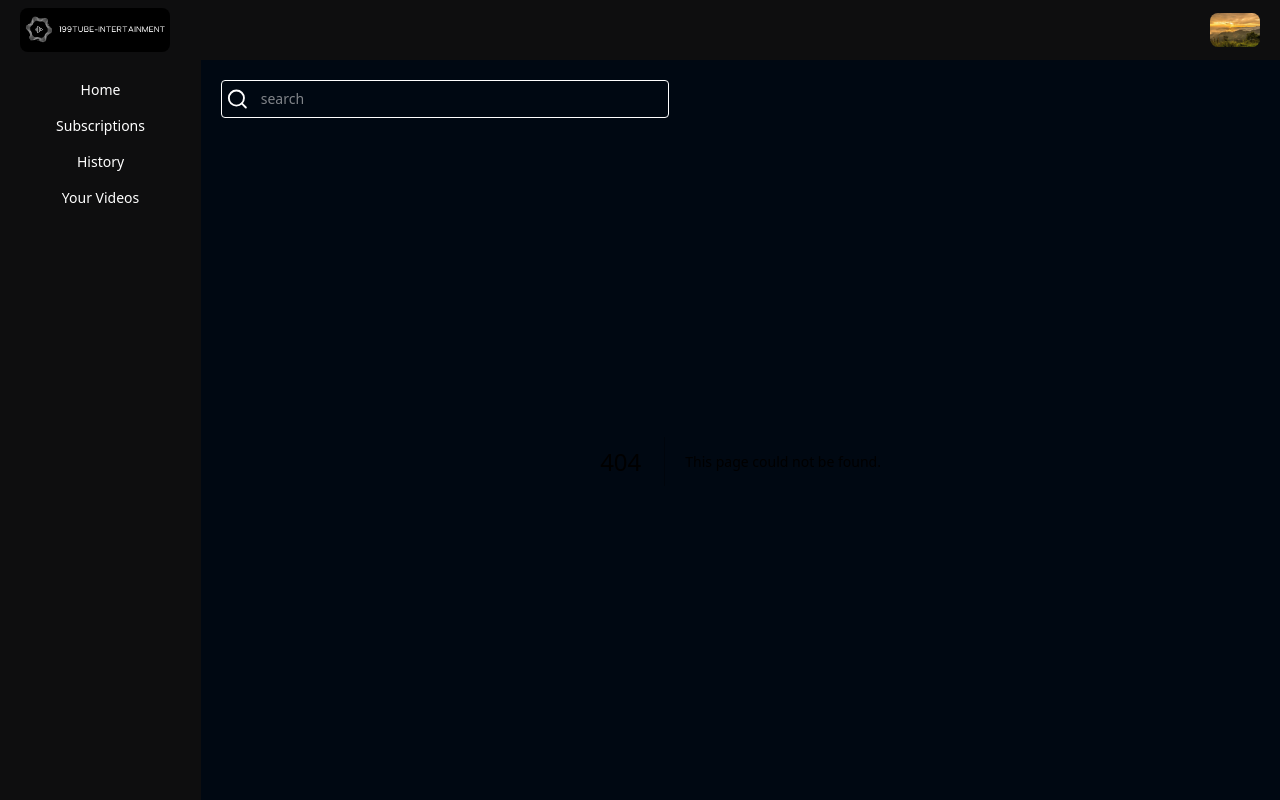
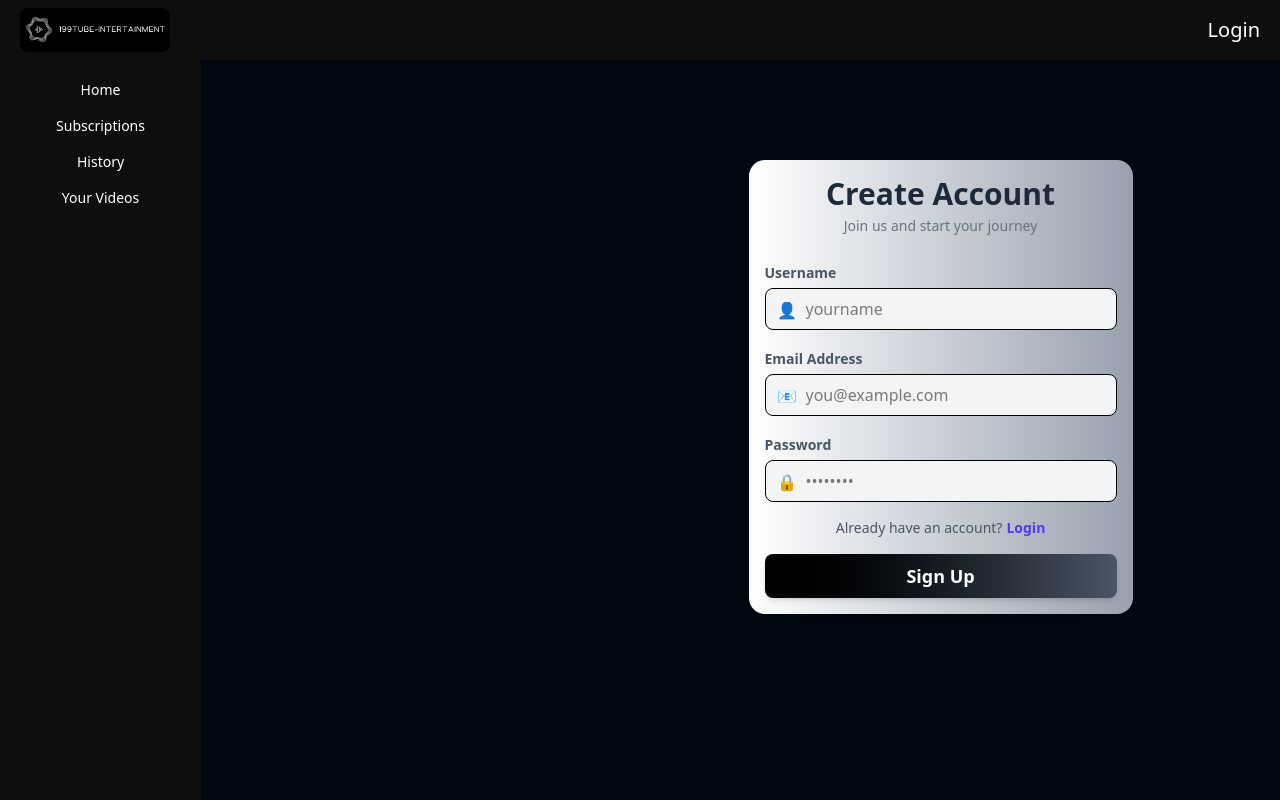
Before and after one commit to haroonwebs/199tube-app-frontend, a Next.js app: page /auth/signup in a window 1280 px wide. Before the commit this address had no page. Built offline with nearby package versions, Linux system fonts and the light colour scheme.

Commit message:
ui for login and signup form completed

```diff
--- /dev/null
+++ b/app/apiData/fetchVideos.ts
@@ -0,0 +1,6 @@
+import axios from "axios";
+
+export const FetchVideos = async () => {
+  const res = await axios.get("http://localhost:8000/api/v1/videos/");
+  return res.data;
+};
--- /dev/null
+++ b/app/auth/login/page.tsx
@@ -0,0 +1,90 @@
+"use client";
+import { useRef } from "react";
+import { toast } from "react-toastify";
+import Link from "next/link";
+
+const Login = () => {
+  const emailRef = useRef<HTMLInputElement>(null);
+  const passwordRef = useRef<HTMLInputElement>(null);
+
+  const handleLogin = async (e: any) => {
+    e.preventDefault();
+
+    const userData = {
+      email: emailRef?.current?.value,
+      password: passwordRef?.current?.value,
+    };
+  };
+
+  return (
+    <div className="flex items-center justify-center mt-20 ml-100">
+      <div className="w-full max-w-sm bg-linear-to-r from-white to-gray-400 rounded-2xl shadow-2xl p-4 animate-fadeIn">
+        {/* Header */}
+        <div className="text-center mb-6">
+          <h2 className="text-3xl font-bold text-gray-800">Login</h2>
+          <p className="text-sm text-gray-500 mt-1">
+            Login to continue your journey
+          </p>
+        </div>
+
+        {/* Form */}
+        <form onSubmit={handleLogin} className="space-y-4">
+          {/* Email */}
+          <div>
+            <label className="text-sm font-semibold text-gray-600">
+              Email Address
+            </label>
+            <div className="relative mt-1">
+              <input
+                type="email"
+                placeholder="you@example.com"
+                required
+                ref={emailRef}
+                className="w-full pl-10 pr-3 py-2 border rounded-lg outline-none focus:ring-1 focus:ring-gray-800 focus:border-black"
+              />
+              <span className="absolute left-3 top-2.5 text-gray-400">📧</span>
+            </div>
+          </div>
+
+          {/* Password */}
+          <div>
+            <label className="text-sm font-semibold text-gray-600">
+              Password
+            </label>
+            <div className="relative mt-1">
+              <input
+                type="password"
+                placeholder="••••••••"
+                required
+                ref={passwordRef}
+                className="w-full pl-10 pr-3 py-2 border rounded-lg outline-none focus:ring-1 focus:ring-gray-800 focus:border-black"
+              />
+              <span className="absolute left-3 top-2.5 text-gray-400">🔒</span>
+            </div>
+          </div>
+
+          {/* Signup */}
+          <p className="text-sm text-center text-gray-600">
+            Don’t have an account?
+            <Link
+              href="/auth/signup"
+              className="text-blue-600 font-semibold ml-1 hover:underline"
+            >
+              Sign up
+            </Link>
+          </p>
+
+          {/* Button */}
+          <button
+            type="submit"
+            className="w-full bg-linear-to-r from-black to-gray-600 text-white py-2 rounded-lg font-semibold hover:scale-105 transition-transform duration-200 shadow-md"
+          >
+            Login
+          </button>
+        </form>
+      </div>
+    </div>
+  );
+};
+
+export default Login;
--- /dev/null
+++ b/app/auth/signup/page.tsx
@@ -0,0 +1,108 @@
+"use client";
+import { useRef } from "react";
+import { toast } from "react-toastify";
+import Link from "next/link";
+
+const SignUp = () => {
+  const usernameRef = useRef<HTMLInputElement>(null);
+  const emailRef = useRef<HTMLInputElement>(null);
+  const passwordRef = useRef<HTMLInputElement>(null);
+
+  const handleRegister = async (e: any) => {
+    e.preventDefault();
+    const userData = {
+      email: emailRef?.current?.value,
+      password: passwordRef?.current?.value,
+      username: usernameRef?.current?.value,
+    };
+  };
+
+  return (
+    <div className="flex items-center justify-center mt-20 ml-100">
+      <div className="w-full max-w-sm bg-linear-to-r from-white to-gray-400 rounded-2xl shadow-2xl p-4">
+        {/* Header */}
+        <div className="text-center mb-6">
+          <h2 className="text-3xl font-bold text-gray-800">Create Account</h2>
+          <p className="text-sm text-gray-500 mt-1">
+            Join us and start your journey
+          </p>
+        </div>
+
+        {/* Form */}
+        <form onSubmit={handleRegister} className="space-y-4">
+          {/* Username */}
+          <div>
+            <label className="text-sm font-semibold text-gray-600">
+              Username
+            </label>
+            <div className="relative mt-1">
+              <input
+                type="text"
+                placeholder="yourname"
+                required
+                ref={usernameRef}
+                className="w-full pl-10 pr-3 py-2 bg-gray-100 border rounded-lg outline-none focus:ring-1 focus:ring-gray-800 focus:border-black"
+              />
+              <span className="absolute left-3 top-2.5 text-gray-400">👤</span>
+            </div>
+          </div>
+
+          {/* Email */}
+          <div>
+            <label className="text-sm font-semibold text-gray-600">
+              Email Address
+            </label>
+            <div className="relative mt-1">
+              <input
+                type="email"
+                placeholder="you@example.com"
+                required
+                ref={emailRef}
+                className="w-full pl-10 pr-3 py-2 bg-gray-100 border rounded-lg outline-none focus:ring-1 focus:ring-gray-800 focus:border-black"
+              />
+              <span className="absolute left-3 top-2.5 text-gray-400">📧</span>
+            </div>
+          </div>
+
+          {/* Password */}
+          <div>
+            <label className="text-sm font-semibold text-gray-600">
+              Password
+            </label>
+            <div className="relative mt-1">
+              <input
+                type="password"
+                placeholder="••••••••"
+                required
+                ref={passwordRef}
+                className="w-full pl-10 pr-3 py-2 bg-gray-100 border rounded-lg outline-none focus:ring-1 focus:ring-gray-800 focus:border-black"
+              />
+              <span className="absolute left-3 top-2.5 text-gray-400">🔒</span>
+            </div>
+          </div>
+
+          {/* Login link */}
+          <p className="text-sm text-center text-gray-600">
+            Already have an account?
+            <Link
+              href="/auth/login"
+              className="text-indigo-600 font-semibold ml-1 hover:underline"
+            >
+              Login
+            </Link>
+          </p>
+
+          {/* Button */}
+          <button
+            type="submit"
+            className="w-full bg-linear-to-r from-black to-gray-600 text-white py-2 rounded-lg font-semibold text-lg hover:scale-105 transition-transform duration-200 shadow-md"
+          >
+            Sign Up
+          </button>
+        </form>
+      </div>
+    </div>
+  );
+};
+
+export default SignUp;
--- a/app/components/Header.tsx
+++ b/app/components/Header.tsx
@@ -1,8 +1,10 @@
+"use client";
 import Image from "next/image";
 import Link from "next/link";
 
-Image;
 const Header = () => {
+  const user = localStorage.getItem("user");
+
   return (
     <div className="flex justify-between items-center px-5 h-15 bg-[#0E0E0F] text-xl text-white">
       <Link href={"/"}>
@@ -14,6 +16,7 @@ const Header = () => {
           height={150}
         />
       </Link>
+      {user ? (
         <Link href={"/user-dashboard"}>
           <Image
             className=" rounded-lg object-cover border-0 hover:border-2 hover:border-amber-50"
@@ -23,6 +26,9 @@ const Header = () => {
             height={50}
           />
         </Link>
+      ) : (
+        <Link href={"/auth/login"}>Login</Link>
+      )}
     </div>
   );
 };
--- a/app/components/Navbar.tsx
+++ b/app/components/Navbar.tsx
@@ -1,8 +1,11 @@
+"use client";
+import { usePathname } from "next/navigation";
 import { Search } from "lucide-react";
 import Link from "next/link";
 
 const Navbar = () => {
-  return (
+  const pathname = usePathname();
+  return pathname !== "/auth/login" && pathname !== "/auth/signup" ? (
     <nav className="flex justify-between items-center text-sm text-white w-[70vw]">
       {/* <div className="flex justify-start gap-6 items-center w-[30%]">
         <Link className="bg-[#424242] border rounded-2xl p-1" href={"/"}>
@@ -30,7 +33,7 @@ const Navbar = () => {
         />
       </div>
     </nav>
-  );
+  ) : null;
 };
 
 export default Navbar;
--- a/app/page.tsx
+++ b/app/page.tsx
@@ -1,5 +1,18 @@
+"use client";
 import VideoCard from "./components/VideoCard";
+import { FetchVideos } from "./apiData/fetchVideos";
+import { useQuery } from "@tanstack/react-query";
+
 export default function Home() {
+  const { isPending, data, error } = useQuery({
+    queryKey: ["videos"],
+    queryFn: FetchVideos,
+  });
+
+  if (isPending) return <h1 className="text-white text-2xl">Loading ....</h1>;
+  if (error) return <h2 className="text-white text-2xl">{error?.message}</h2>;
+  if (data) return <h1 className="text-white text-2xl">{data?.message}</h1>;
+
   return (
     <div className="flex justify-start items-start">
       <VideoCard />
--- a/package.json
+++ b/package.json
@@ -11,11 +11,13 @@
   "dependencies": {
     "@reduxjs/toolkit": "^2.11.2",
     "@tanstack/react-query": "^5.90.20",
+    "axios": "^1.13.4",
     "lucide-react": "^0.563.0",
     "next": "16.1.6",
     "react": "19.2.3",
     "react-dom": "19.2.3",
-    "react-redux": "^9.2.0"
+    "react-redux": "^9.2.0",
+    "react-toastify": "^11.0.5"
   },
   "devDependencies": {
     "@tailwindcss/postcss": "^4",
```
Also changed, not shown: 1 other file (tests, documents, lock files or other folders). Lines whose indentation alone changed are shown as unchanged.
